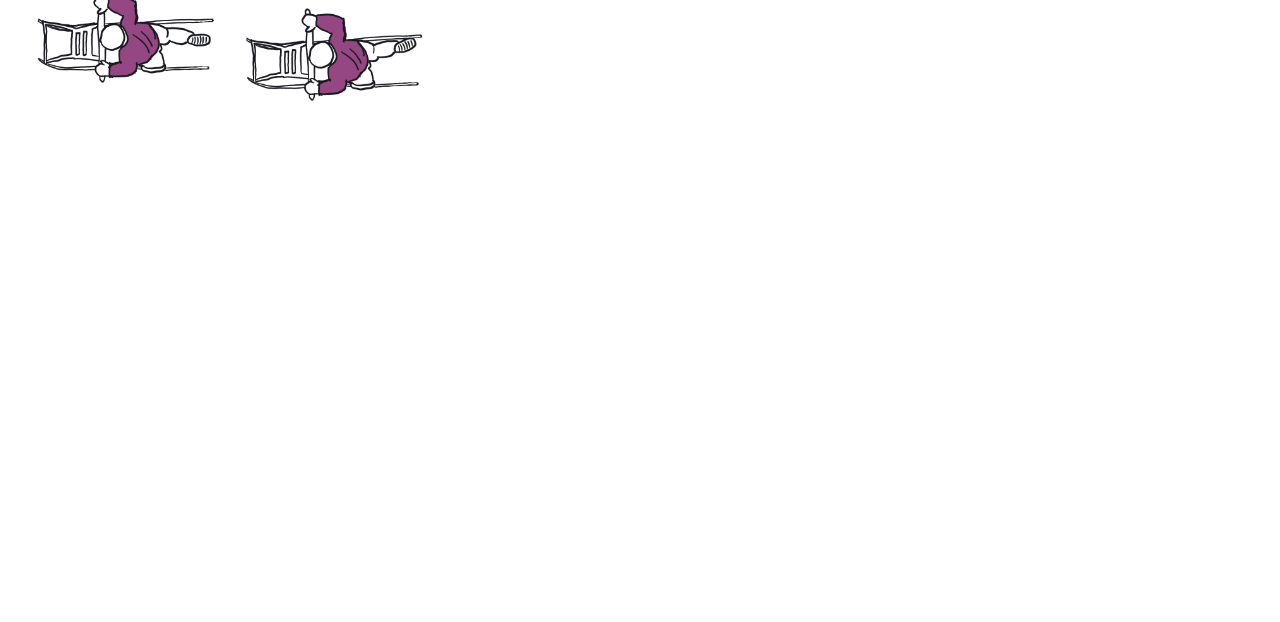
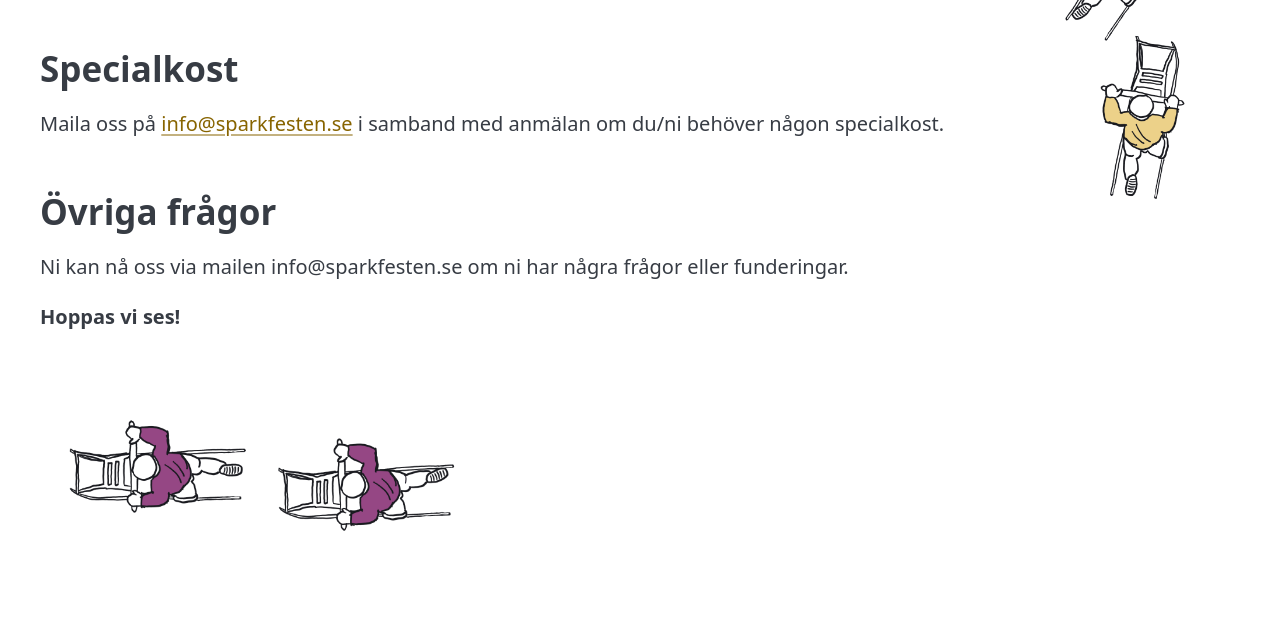
Before and after one commit to tradfursten/sparkfesten, a plain HTML site: page index.html in a window 1280 px wide. Shown: the part 674-1296 px from the top of the page. Before the commit the page ends 854 px from the top, so only its background shows below. Drawn offline with Linux system fonts and the light colour scheme; the site is published under a folder, as on GitHub Pages, so addresses that start at the root find nothing.

Commit message:
css path

```diff
--- a/index.html
+++ b/index.html
@@ -2,9 +2,9 @@
 	<head>
 	   <meta charset="UTF-8">
 	    <meta name="viewport" content="width=device-width, initial-scale=1.0">
-	    <link rel="stylesheet" href="/css/custom.css" />
-	    <link rel="stylesheet" href="/css/pico.min.css" />
-	    <link rel="stylesheet" href="/css/pico.amber.min.css" />
+	    <link rel="stylesheet" href="./css/custom.css" />
+	    <link rel="stylesheet" href="./css/pico.min.css" />
+	    <link rel="stylesheet" href="./css/pico.amber.min.css" />
 	    <title>Sparkfesten 2026</title>
 	</head>
 	<body>
```
